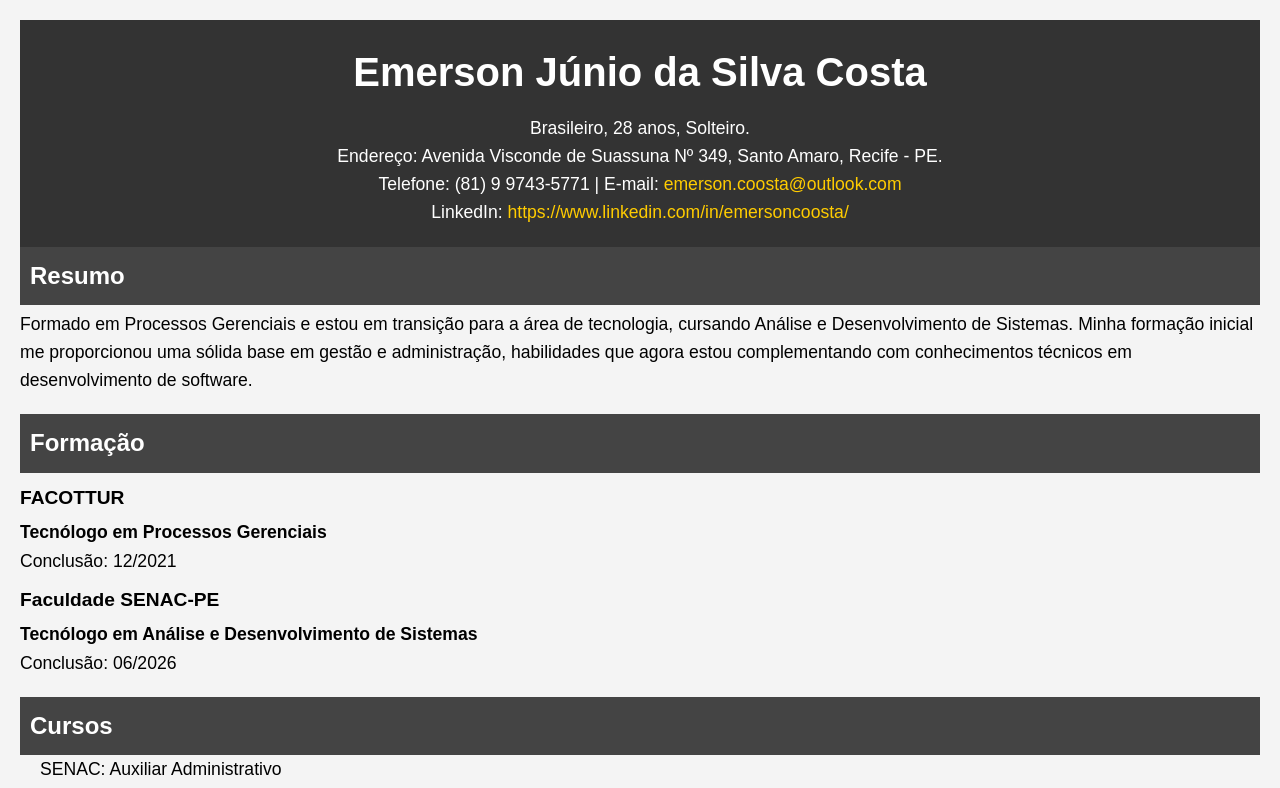
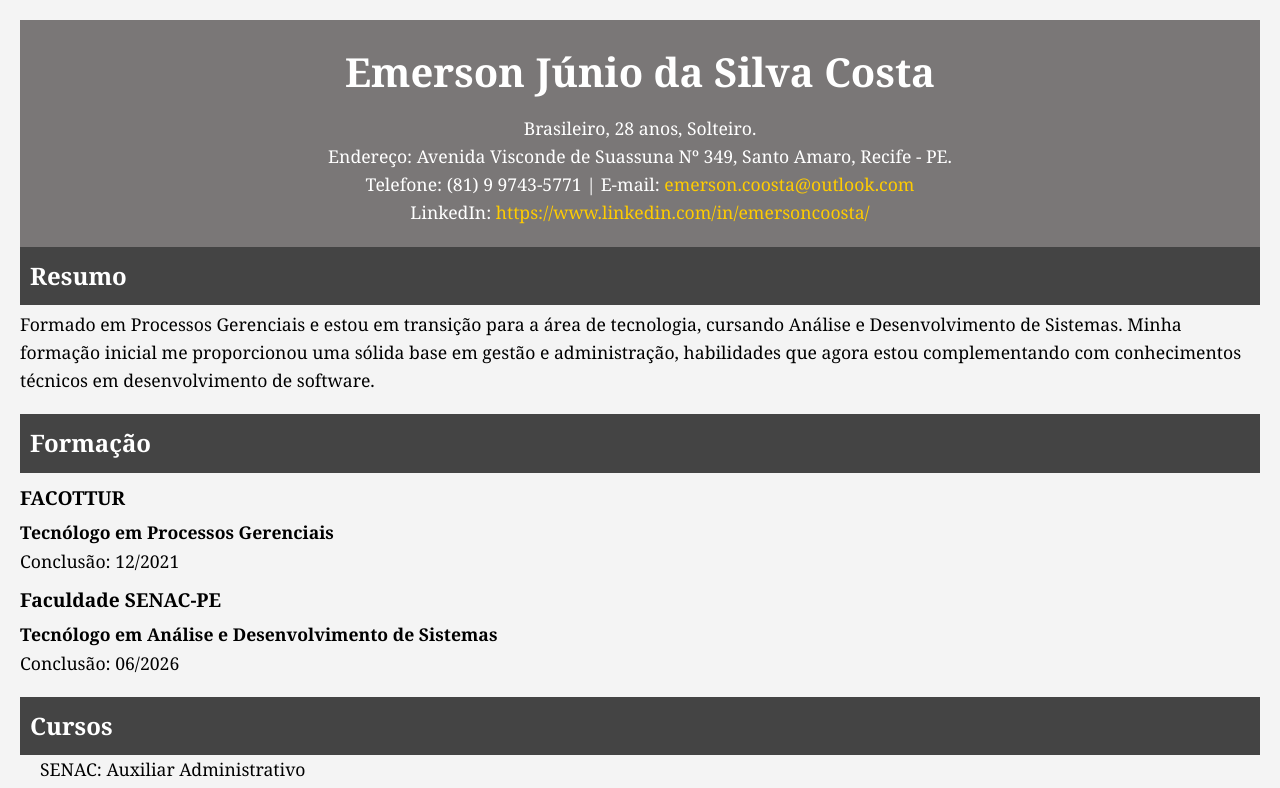
Before and after one commit to emersoncosta96/Curriculo-HTML, a plain HTML site: page index.html in a window 1280 px wide. Shown: the top 788 px of the page. Drawn offline with Linux system fonts and the light colour scheme.

Commit message:
Atualização css - fonte

```diff
--- a/style.css
+++ b/style.css
@@ -7,7 +7,7 @@
 
 /* Definindo a fonte padrão */
 body {
-    font-family: Arial, sans-serif;
+    font-family: Cambria, Cochin, Georgia, Times, 'Times New Roman', serif, sans-serif;
     line-height: 1.6;
     padding: 20px;
     background-color: #f4f4f4;
@@ -15,7 +15,7 @@ body {
 
 /* Cabeçalho do currículo */
 header {
-    background-color: #333;
+    background-color: #7a7777;
     color: white;
     padding: 20px;
     text-align: center;
```
